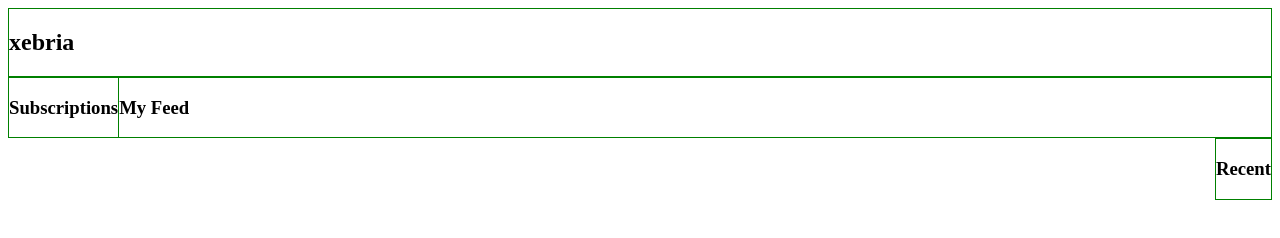
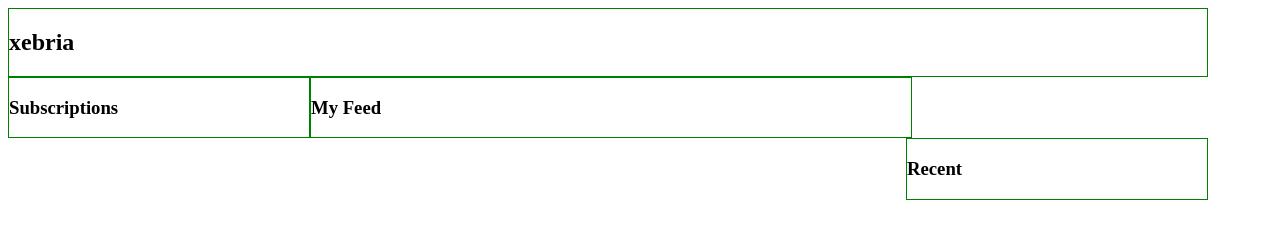
Before and after one commit to adamwolfers/xebria, a plain HTML site: page index.html in a window 1280 px wide. Drawn offline with Linux system fonts and the light colour scheme.

Commit message:
Update style.css

```diff
--- a/style.css
+++ b/style.css
@@ -1,11 +1,23 @@
+body {
+  width: 1200px;
+  align: center;
+}
+
 .surround {
   border: 1px solid green;
 }
 
 #subscriptions {
   float: left;
+  width: 300px;
+}
+
+#myfeed {
+  display: inline-block;
+  width: 600px;
 }
 
 #recent {
   float: right;
+  width: 300px;
 }
```
